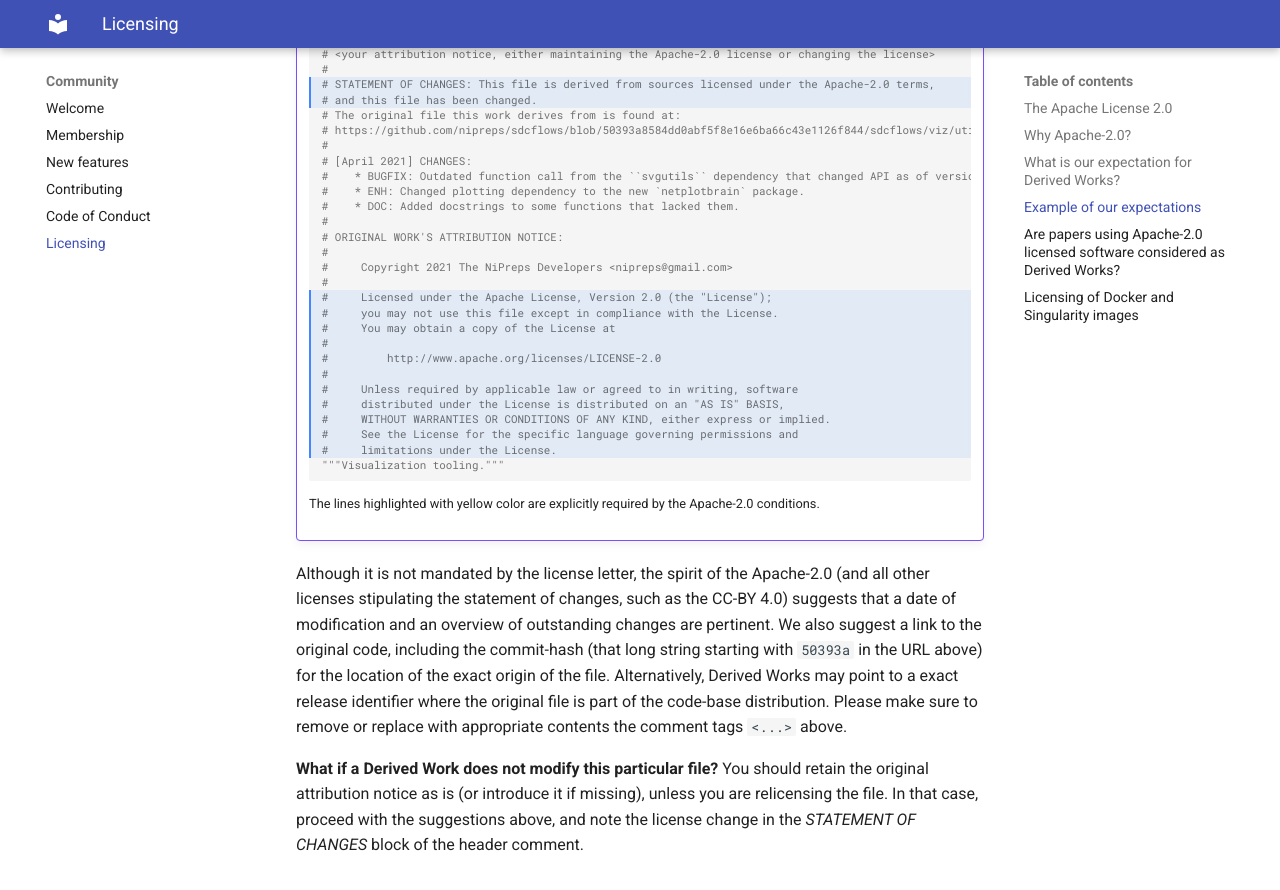
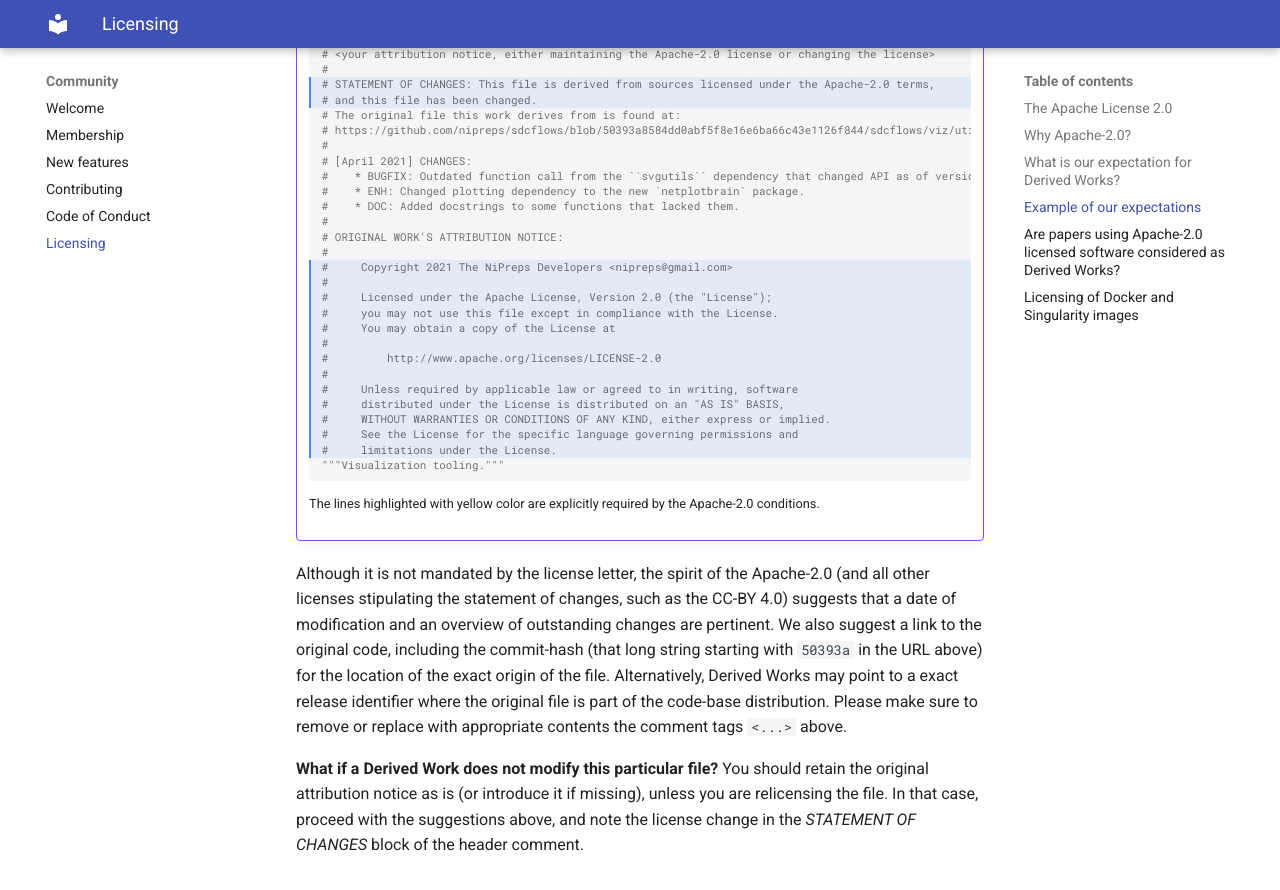
Before and after one commit to nipreps/nipreps.github.io, an MkDocs documentation site: the page built from docs/community/licensing.md, in a window 1280 px wide and 900 px high, scrolled down 3121 px. Shown: the top 890 px of the window. Built offline with MkDocs 1.6.1 and Material for MkDocs 9.7.7, drawn with Linux system fonts in a browser that asks for light colours.

Commit message:
fix: highlighted lines in 'required' lines of header comment example

````diff
--- a/docs/community/licensing.md
+++ b/docs/community/licensing.md
@@ -100,7 +100,7 @@
 
     === "Required"
 
-        ``` {.python hl_lines="5 6 19 20 21 22 23 24 25 26 27 28 29"}
+        ``` {.python hl_lines="5 6 17 18 19 20 21 22 23 24 25 26 27 28 29"}
         # <shebang and editor settings can be preserved or removed freely>
         #
         # <your attribution notice, either maintaining the Apache-2.0 license or changing the license>
````
